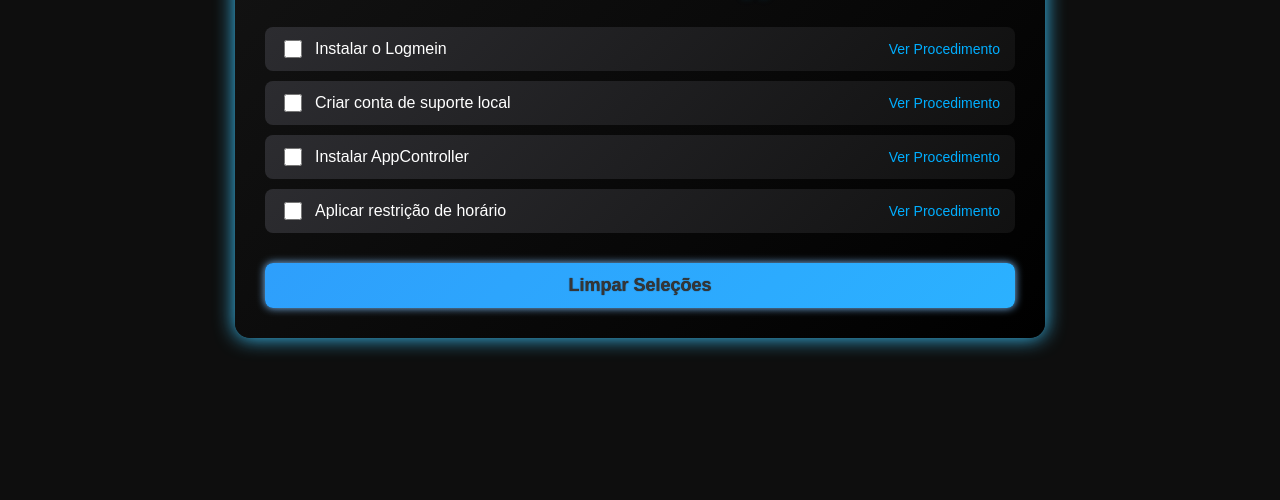
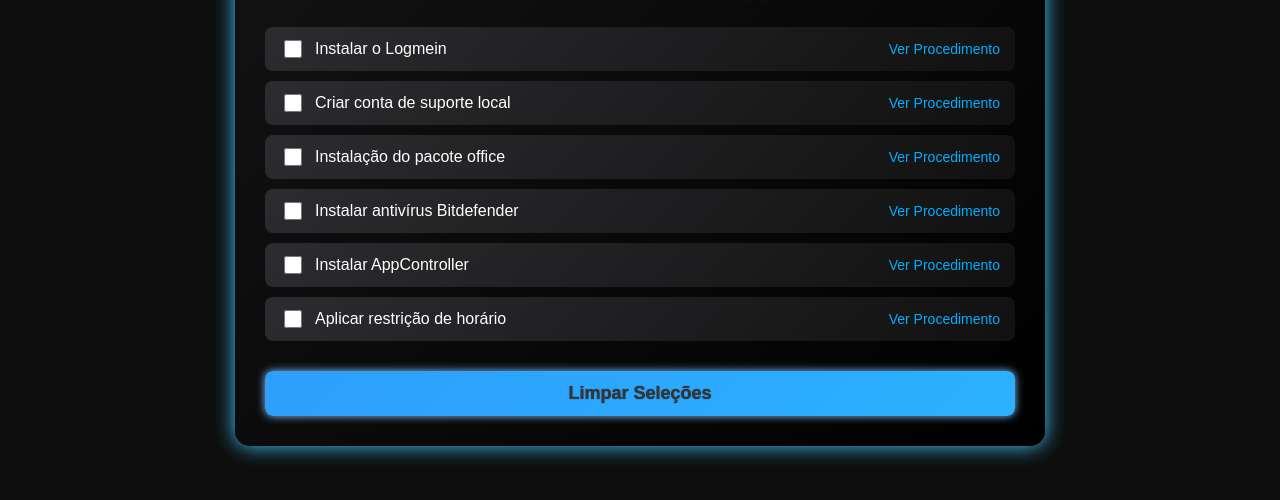
Before and after one commit to MotaVinicius/ProcedimentosGate, a plain HTML site: page InstalacoesPadrao/Procedimento04.html in a window 1280 px wide. Shown: the part 164-664 px from the top of the page. Drawn offline with Linux system fonts and the light colour scheme.

Commit message:
Update Procedimento04.html

```diff
--- a/InstalacoesPadrao/Procedimento04.html
+++ b/InstalacoesPadrao/Procedimento04.html
@@ -213,6 +213,21 @@ body::before {
                 </label>
                 <a href="https://gateit.sharepoint.com/:w:/r/sites/Gate/_layouts/15/Doc.aspx?sourcedoc=%7B7E1F277C-7B63-4D53-A74D-6E975C729D46%7D&file=Procedimento%20para%20criar%20usu%C3%A1rio%20suporte%20Local.docx&action=default&mobileredirect=true" target="_blank">Ver Procedimento</a>
             </div>
+            <div class="checkbox-group">
+                <label>
+                    <input type="checkbox" value="Treinamento inicial">
+                    Instalação do pacote office
+                </label>
+                <a href="https://gateit.sharepoint.com/:w:/r/sites/Gate/_layouts/15/Doc.aspx?sourcedoc=%7BAA3F9C12-4929-4FD0-8282-479E97751795%7D&file=Procedimento%20Instala%C3%A7%C3%A3o%20Pacote%20Office.docx&action=default&mobileredirect=true" target="_blank">Ver Procedimento</a>
+            </div>
+            <div class="checkbox-group">
+                <label>
+                    <input type="checkbox" value="Treinamento inicial">
+                    Instalar antivírus Bitdefender
+                </label>
+                <a href="https://gateit.sharepoint.com/:w:/r/sites/LOTHUSCARGO/_layouts/15/Doc.aspx?sourcedoc=%7B244BE1F0-4935-45BF-9B8A-7758D644133E%7D&file=Procedimento%20para%20instala%C3%A7%C3%A3o%20do%20Bitdefender%20e%20associa%C3%A7%C3%A3o%20com%20pol%C3%ADtica.docx&action=default&mobileredirect=true" target="_blank">Ver Procedimento</a>
+            </div>
+
              <div class="checkbox-group">
                 <label>
                     <input type="checkbox" value="Configuração do e-mail corporativo">
```
